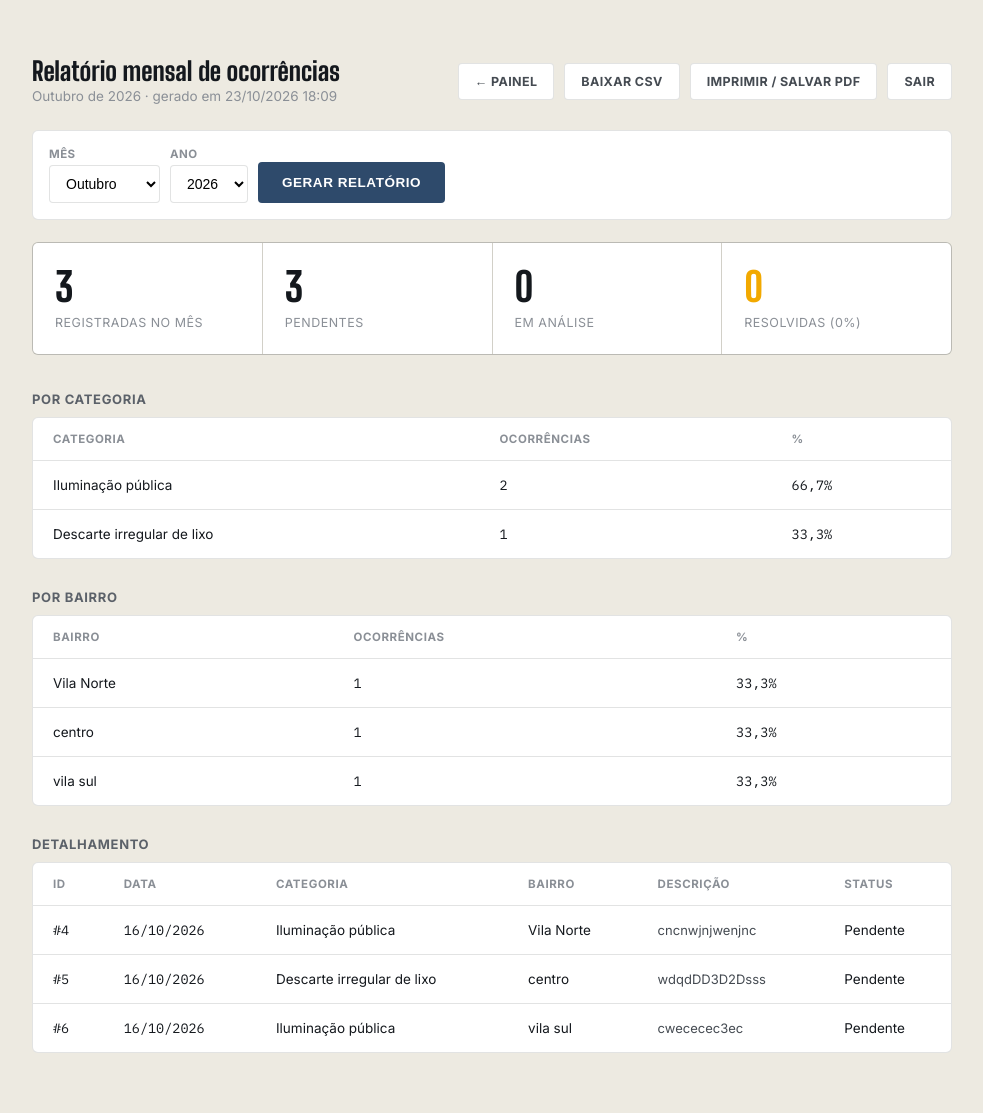
After one commit to joaoppiress/olho-na-cidade, a PHP site: page /php/relatorio.php in a window 1280 px wide. The commit adds this page. Shown: the whole page, without its empty margins (148-1131 px from the left). Run offline with PHP 8.4, Linux system fonts and the light colour scheme; a user stored in the database is signed in; data comes from the database, SQL or seed files in the repository; both versions use the stored data as it was after the commit.

Commit message:
Relátorio mensal

```diff
--- a/php/cadastro.php
+++ b/php/cadastro.php
@@ -43,7 +43,8 @@ if ($_SERVER['REQUEST_METHOD'] === 'POST') {
         $senhaHash = password_hash($senha, PASSWORD_DEFAULT);
 
         $stmt = $pdo->prepare(
-            'INSERT INTO usuarios (nome, email, senha_hash, aceite_lgpd) VALUES (?, ?, ?, 1)'
+            // O tipo é sempre 'cidadao' aqui; administradores só são criados por outro admin (novo_admin.php) ou direto no banco.
+            'INSERT INTO usuarios (nome, email, senha_hash, aceite_lgpd, tipo) VALUES (?, ?, ?, 1, \'cidadao\')'
         );
         $stmt->execute([$nomeValor, $emailValor, $senhaHash]);
 
--- a/php/paineladm.php
+++ b/php/paineladm.php
@@ -137,9 +137,10 @@ $excluida = isset($_GET['excluida']) && $_GET['excluida'] === '1';
     <div class="painel-actions">
       <a class="btn-line" href="historico.php">Histórico de resoluções</a>
       <a class="btn-line" href="categorias.php">Categorias mais reclamadas</a>
+      <a class="btn-line" href="relatorio.php">Relatório mensal</a>
+      <a class="btn-line" href="novo_admin.php">Novo administrador</a>
       <a class="btn-line" href="perfil.php">Meu perfil</a>
       <a class="btn-line" href="../index.php">&larr; Início</a>
-      <a class="btn-line" href="logout.php">Sair</a>
     </div>
   </div>
 
--- /dev/null
+++ b/php/relatorio.php
@@ -0,0 +1,267 @@
+<?php
+session_start();
+
+if (!isset($_SESSION['usuario_id']) || !isset($_SESSION['tipo']) || $_SESSION['tipo'] !== 'admin') {
+    header('Location: login.php');
+    exit;
+}
+
+require __DIR__ . '/config.php';
+
+$statusInfo = [
+    'pendente'   => 'Pendente',
+    'em_analise' => 'Em análise',
+    'resolvido'  => 'Resolvido',
+];
+
+$nomesMeses = [1 => 'Janeiro', 'Fevereiro', 'Março', 'Abril', 'Maio', 'Junho',
+               'Julho', 'Agosto', 'Setembro', 'Outubro', 'Novembro', 'Dezembro'];
+
+// Mês e ano escolhidos (padrão: mês atual), validados no servidor.
+$anoAtual = (int) date('Y');
+$mes = isset($_GET['mes']) ? (int) $_GET['mes'] : (int) date('n');
+$ano = isset($_GET['ano']) ? (int) $_GET['ano'] : $anoAtual;
+
+if ($mes < 1 || $mes > 12) {
+    $mes = (int) date('n');
+}
+
+$anoMinimo = (int) $pdo->query('SELECT COALESCE(MIN(YEAR(criado_em)), YEAR(CURDATE())) FROM ocorrencias')->fetchColumn();
+if ($anoMinimo > $anoAtual) {
+    $anoMinimo = $anoAtual;
+}
+if ($ano < $anoMinimo || $ano > $anoAtual) {
+    $ano = $anoAtual;
+}
+
+$inicio = sprintf('%04d-%02d-01 00:00:00', $ano, $mes);
+$fim    = date('Y-m-d H:i:s', strtotime($inicio . ' +1 month'));
+
+$stmt = $pdo->prepare(
+    'SELECT id, categoria, bairro, endereco, descricao, status, recado_adm, criado_em
+     FROM ocorrencias
+     WHERE criado_em >= ? AND criado_em < ?
+     ORDER BY criado_em ASC, id ASC'
+);
+$stmt->execute([$inicio, $fim]);
+$ocorrencias = $stmt->fetchAll();
+
+// ---------- Exportação em CSV ----------
+if (isset($_GET['formato']) && $_GET['formato'] === 'csv') {
+    // Evita "injeção de fórmula" ao abrir no Excel: células que começam com = + - @
+    // ganham um apóstrofo na frente.
+    $limpar = function ($valor) {
+        $valor = (string) $valor;
+        $valor = str_replace(["\r\n", "\r", "\n"], ' ', $valor);
+        if ($valor !== '' && strpos("=+-@\t", $valor[0]) !== false) {
+            $valor = "'" . $valor;
+        }
+        return $valor;
+    };
+
+    $nomeArquivo = sprintf('relatorio-ocorrencias-%04d-%02d.csv', $ano, $mes);
+
+    header('Content-Type: text/csv; charset=UTF-8');
+    header('Content-Disposition: attachment; filename="' . $nomeArquivo . '"');
+    header('Pragma: no-cache');
+
+    $saida = fopen('php://output', 'w');
+    fwrite($saida, "\xEF\xBB\xBF"); // BOM para o Excel reconhecer UTF-8 (acentos)
+
+    // Separador ";" é o padrão do Excel em português.
+    fputcsv($saida, ['ID', 'Data de registro', 'Categoria', 'Bairro', 'Endereço', 'Descrição', 'Status', 'Recado da prefeitura'], ';');
+
+    foreach ($ocorrencias as $o) {
+        fputcsv($saida, [
+            $o['id'],
+            date('d/m/Y H:i', strtotime($o['criado_em'])),
+            $limpar($o['categoria']),
+            $limpar($o['bairro']),
+            $limpar($o['endereco']),
+            $limpar($o['descricao']),
+            $statusInfo[$o['status']],
+            $limpar($o['recado_adm']),
+        ], ';');
+    }
+
+    fclose($saida);
+    exit;
+}
+
+// ---------- Resumo para a tela / impressão ----------
+$total = count($ocorrencias);
+$porStatus    = ['pendente' => 0, 'em_analise' => 0, 'resolvido' => 0];
+$porCategoria = [];
+$porBairro    = [];
+
+foreach ($ocorrencias as $o) {
+    if (isset($porStatus[$o['status']])) {
+        $porStatus[$o['status']]++;
+    }
+    $porCategoria[$o['categoria']] = (isset($porCategoria[$o['categoria']]) ? $porCategoria[$o['categoria']] : 0) + 1;
+    $porBairro[$o['bairro']]       = (isset($porBairro[$o['bairro']]) ? $porBairro[$o['bairro']] : 0) + 1;
+}
+arsort($porCategoria);
+arsort($porBairro);
+
+$taxaResolucao = $total > 0 ? round($porStatus['resolvido'] * 100 / $total, 1) : 0;
+$tituloMes     = $nomesMeses[$mes] . ' de ' . $ano;
+$queryCsv      = http_build_query(['mes' => $mes, 'ano' => $ano, 'formato' => 'csv']);
+?>
+<!DOCTYPE html>
+<html lang="pt-BR">
+<head>
+<meta charset="UTF-8">
+<meta name="viewport" content="width=device-width, initial-scale=1.0">
+<title>Relatório mensal — <?= htmlspecialchars($tituloMes) ?> — Olho na Cidade</title>
+<link rel="preconnect" href="https://fonts.googleapis.com">
+<link rel="preconnect" href="https://fonts.gstatic.com" crossorigin>
+<link href="https://fonts.googleapis.com/css2?family=Big+Shoulders+Display:wght@600;700;800;900&family=Inter:wght@400;500;600;700&family=IBM+Plex+Mono:wght@400;500;600&display=swap" rel="stylesheet">
+<link rel="stylesheet" href="../style.css">
+<style>
+  .painel-wrap{ max-width:960px; margin:0 auto; padding:60px 20px; }
+  .painel-top{ display:flex; justify-content:space-between; align-items:center; margin-bottom:26px; flex-wrap:wrap; gap:14px; }
+  .painel-top h1{ font-size:26px; font-weight:800; text-transform:none; letter-spacing:0; }
+  .painel-top .sub{ font-size:13.5px; color:#8A8F96; margin-top:4px; }
+  .painel-actions{ display:flex; gap:10px; flex-wrap:wrap; }
+  .btn-line{ border:1px solid var(--line); background:#fff; color:#454B52; padding:10px 16px; border-radius:4px; font-size:12.5px; font-weight:700; text-transform:uppercase; letter-spacing:0.03em; text-decoration:none; cursor:pointer; font-family:inherit; }
+  .empty-state{ background:#fff; border:1px dashed var(--line); border-radius:6px; padding:40px 24px; text-align:center; color:#8A8F96; font-size:14px; }
+  .filtro-mes{ display:flex; gap:10px; align-items:flex-end; flex-wrap:wrap; background:#fff; border:1px solid var(--line); border-radius:6px; padding:16px; margin-bottom:22px; }
+  .filtro-mes label{ display:block; font-size:11.5px; font-weight:700; text-transform:uppercase; letter-spacing:0.04em; color:#8A8F96; margin-bottom:4px; }
+  .filtro-mes select{ padding:9px 12px; border:1px solid var(--line); border-radius:4px; font-size:14px; background:#fff; }
+  .secao-titulo{ font-size:13px; font-weight:800; text-transform:uppercase; letter-spacing:0.05em; color:#5B6169; margin:30px 0 10px; }
+  .desc-cel{ max-width:280px; font-size:13px; color:#454B52; }
+  .print-header{ display:none; }
+
+  @media print{
+    body{ background:#fff !important; }
+    .painel-wrap{ padding:0; max-width:none; }
+    .painel-actions, .filtro-mes{ display:none !important; }
+    .print-header{ display:block; margin-bottom:14px; font-size:12px; color:#5B6169; }
+    .admin-table-wrap{ box-shadow:none; }
+    table{ font-size:11px; }
+    tr{ page-break-inside:avoid; }
+  }
+</style>
+</head>
+<body style="background:var(--concrete);">
+
+<div class="painel-wrap">
+  <div class="painel-top">
+    <div>
+      <h1>Relatório mensal de ocorrências</h1>
+      <div class="sub"><?= htmlspecialchars($tituloMes) ?> · gerado em <?= date('d/m/Y H:i') ?></div>
+    </div>
+    <div class="painel-actions">
+      <a class="btn-line" href="paineladm.php">&larr; Painel</a>
+      <?php if ($total > 0): ?>
+        <a class="btn-line" href="relatorio.php?<?= htmlspecialchars($queryCsv) ?>">Baixar CSV</a>
+        <button class="btn-line" type="button" onclick="window.print()">Imprimir / Salvar PDF</button>
+      <?php endif; ?>
+      <a class="btn-line" href="logout.php">Sair</a>
+    </div>
+  </div>
+
+  <div class="print-header">Olho na Cidade — Relatório de ocorrências de <?= htmlspecialchars($tituloMes) ?></div>
+
+  <form class="filtro-mes" method="GET" action="relatorio.php">
+    <div>
+      <label for="mes">Mês</label>
+      <select id="mes" name="mes">
+        <?php foreach ($nomesMeses as $n => $nome): ?>
+          <option value="<?= $n ?>" <?= $n === $mes ? 'selected' : '' ?>><?= $nome ?></option>
+        <?php endforeach; ?>
+      </select>
+    </div>
+    <div>
+      <label for="ano">Ano</label>
+      <select id="ano" name="ano">
+        <?php for ($a = $anoAtual; $a >= $anoMinimo; $a--): ?>
+          <option value="<?= $a ?>" <?= $a === $ano ? 'selected' : '' ?>><?= $a ?></option>
+        <?php endfor; ?>
+      </select>
+    </div>
+    <button class="btn-solid" type="submit">Gerar relatório</button>
+  </form>
+
+  <?php if ($total === 0): ?>
+    <div class="empty-state">Nenhuma ocorrência registrada em <?= htmlspecialchars($tituloMes) ?>.</div>
+  <?php else: ?>
+
+    <div class="stats-grid">
+      <div class="stat">
+        <div class="num"><?= $total ?></div>
+        <div class="label">Registradas no mês</div>
+      </div>
+      <div class="stat">
+        <div class="num"><?= $porStatus['pendente'] ?></div>
+        <div class="label">Pendentes</div>
+      </div>
+      <div class="stat">
+        <div class="num"><?= $porStatus['em_analise'] ?></div>
+        <div class="label">Em análise</div>
+      </div>
+      <div class="stat accent">
+        <div class="num"><?= $porStatus['resolvido'] ?></div>
+        <div class="label">Resolvidas (<?= str_replace('.', ',', (string) $taxaResolucao) ?>%)</div>
+      </div>
+    </div>
+
+    <div class="secao-titulo">Por categoria</div>
+    <div class="admin-table-wrap">
+      <table>
+        <thead><tr><th>Categoria</th><th>Ocorrências</th><th>%</th></tr></thead>
+        <tbody>
+          <?php foreach ($porCategoria as $cat => $qtd): ?>
+            <tr>
+              <td><?= htmlspecialchars($cat) ?></td>
+              <td class="mono"><?= $qtd ?></td>
+              <td class="mono"><?= str_replace('.', ',', (string) round($qtd * 100 / $total, 1)) ?>%</td>
+            </tr>
+          <?php endforeach; ?>
+        </tbody>
+      </table>
+    </div>
+
+    <div class="secao-titulo">Por bairro</div>
+    <div class="admin-table-wrap">
+      <table>
+        <thead><tr><th>Bairro</th><th>Ocorrências</th><th>%</th></tr></thead>
+        <tbody>
+          <?php foreach ($porBairro as $bairro => $qtd): ?>
+            <tr>
+              <td><?= htmlspecialchars($bairro) ?></td>
+              <td class="mono"><?= $qtd ?></td>
+              <td class="mono"><?= str_replace('.', ',', (string) round($qtd * 100 / $total, 1)) ?>%</td>
+            </tr>
+          <?php endforeach; ?>
+        </tbody>
+      </table>
+    </div>
+
+    <div class="secao-titulo">Detalhamento</div>
+    <div class="admin-table-wrap">
+      <table>
+        <thead>
+          <tr><th>ID</th><th>Data</th><th>Categoria</th><th>Bairro</th><th>Descrição</th><th>Status</th></tr>
+        </thead>
+        <tbody>
+          <?php foreach ($ocorrencias as $o): ?>
+            <tr>
+              <td class="mono">#<?= (int) $o['id'] ?></td>
+              <td class="mono"><?= date('d/m/Y', strtotime($o['criado_em'])) ?></td>
+              <td><?= htmlspecialchars($o['categoria']) ?></td>
+              <td><?= htmlspecialchars($o['bairro']) ?></td>
+              <td class="desc-cel"><?= htmlspecialchars(mb_strimwidth($o['descricao'], 0, 120, '…')) ?></td>
+              <td><?= htmlspecialchars($statusInfo[$o['status']]) ?></td>
+            </tr>
+          <?php endforeach; ?>
+        </tbody>
+      </table>
+    </div>
+
+  <?php endif; ?>
+</div>
+
+</body>
+</html>
```
Also changed, not shown: banco.sql (+84 -48 lines), php/includes/login_limite.php (added, +113 -0 lines), php/login.php (+24 -0 lines), php/novo_admin.php (added, +155 -0 lines).
